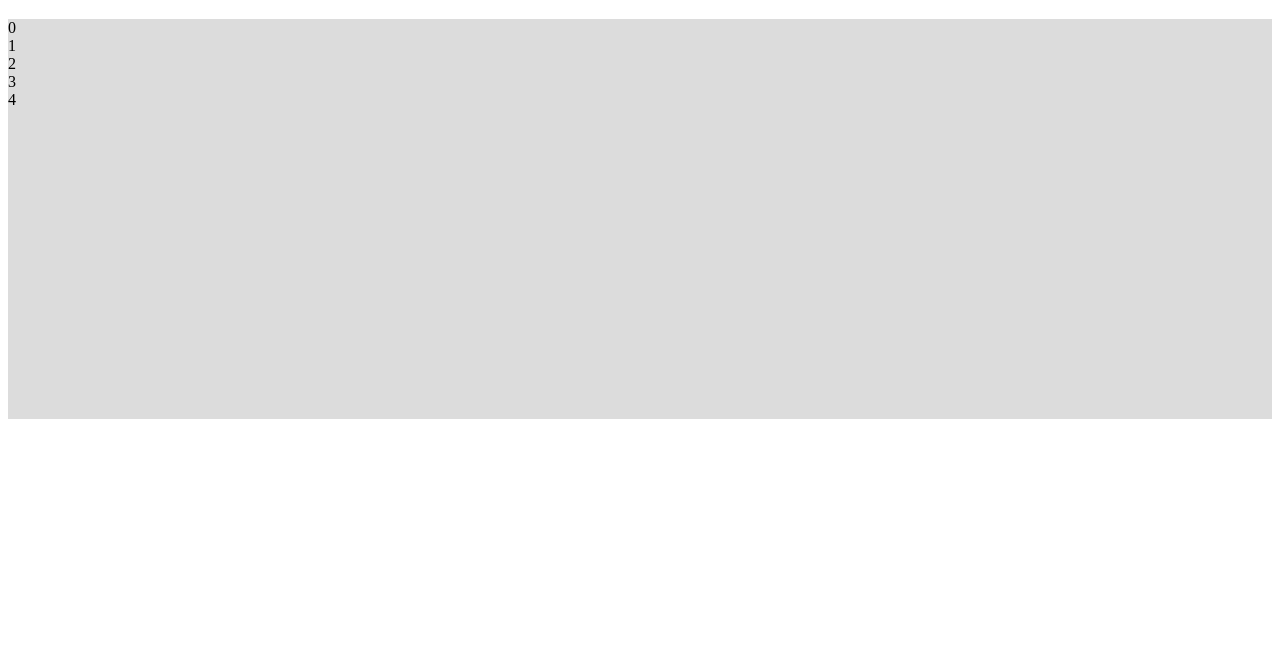
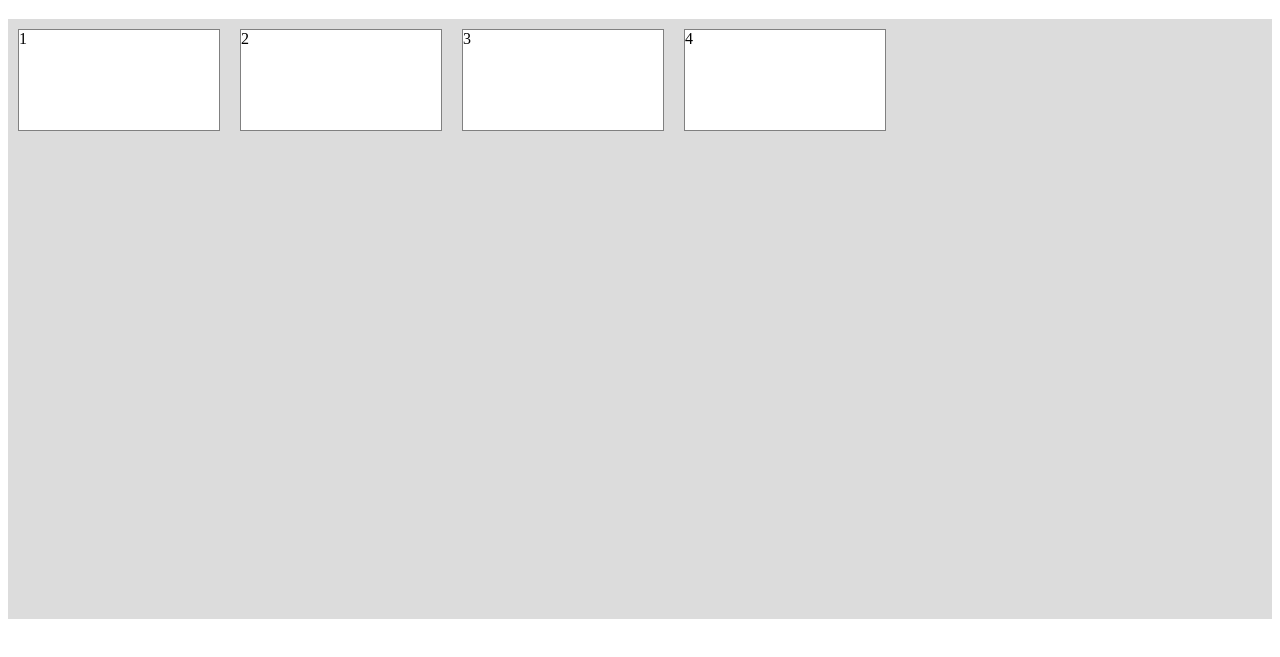
Before and after one commit to gabrielmedina98/Recursos_Especias_Html-CSS, a plain HTML site: page flexBox/index.html in a window 1280 px wide. Shown: the part 61-718 px from the top of the page. Drawn offline with Linux system fonts and the light colour scheme.

Commit message:
Recursos flexBox

```diff
--- a/flexBox/index.html
+++ b/flexBox/index.html
@@ -1,30 +1,95 @@
 <!DOCTYPE html>
 <html lang="en">
   <head>
-        <meta charset="UTF-8">
-        <meta http-equiv="X-UA-Compatible" content="IE=edge">
-        <meta name="viewport" content="width=device-width, initial-scale=1.0">
+    <meta charset="UTF-8" />
+    <meta http-equiv="X-UA-Compatible" content="IE=edge" />
+    <meta name="viewport" content="width=device-width, initial-scale=1.0" />
     <title>FlexBox</title>
     <style>
-            #conteudo{
+      #conteudo {
         background-color: #dcdcdc;
-                height: 400px;
+        height: 600px;
+        display: flex;
+
+        /* row|row-reverse |column | column-reverse */
+
+        /* flex-direction: row; */
+
+        /* flex-wrap definimos quebra de layout
+                no-wrap | wrap| wrap-reverse|
+                */
+        /* flex-wrap: nowrap; */
+
+        /* justify-content: space-around; */
+
+        /* justify-content: start;
+justify-content: space-between;
+justify-content: space-around;
+justify-content: space-evenly;
+justify-content: stretch;  */
+
+        /* strech | center | flex-start | flex-end | baseline */
+
+        /* align-items: stretch; */
       }
-            .item{
+
+      .item {
+        width: 200px;
+        height: 100px;
+        margin: 10px;
         background: white;
         border: 1px solid gray;
+
+        /* Define proporção de espaço ocupado pelo item
+        n° 1: define que todos receberam essa propriedade
+        n° 0: define que somente um recebera a propriedade */
+        /* aumentar */
+        flex-grow: 0;
+        /* Encolher */
+        flex-shrink: 1;
+
+        /* Indica o tamanho inicial do flex item antes da distribuição do espaço restante */
+
+        flex-basis: auto;
       }
+
+      .item1 {
+        /*    flex-grow: 1; */
+        /*  flex-shrink: 1; */
+      }
+
+      .item2 {
+        /*   flex-grow: 2; */
+        /*    flex-shrink: 2; */
+      }
+
+      .item3 {
+        /* flex-grow: 3;
+ */
+        /* flex-shrink: 3; */
+      }
+
+      /*  .ordem1{
+        order: 1;
+      }
+      .ordem2{
+        order: 2;
+      }
+      .ordem3{
+        order: 3;
+      }
+      .ordem4{
+        order: 4;
+      } */
     </style>
   </head>
   <body>
     <h1>FlexBox</h1>
     <div id="conteudo">
-            <div>0</div>
-            <div>1</div>
-            <div>2</div>
-            <div>3</div>
-            <div>4</div>
+      <div class="item item1">1</div>
+      <div class="item item2">2</div>
+      <div class="item item3">3</div>
+      <div class="item">4</div>
     </div>
-
   </body>
 </html>
```
Lines whose indentation alone changed are shown as unchanged.
